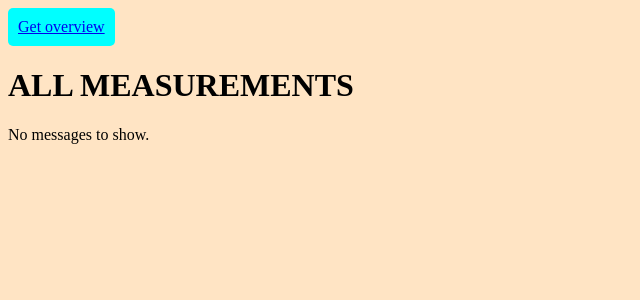
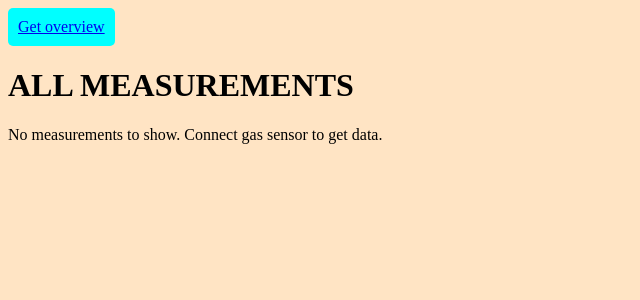
Before and after one commit to Paatcch/sensor-driven-website, a Flask app: page /measurements in a window 1280 px wide. Shown: the top 300 px of the page, without its empty margins (0-640 px from the left). Run offline with Flask 3, Linux system fonts and the light colour scheme; data that the repository does not hold is empty.

Commit message:
test of no data

```diff
--- a/static/js/home.js
+++ b/static/js/home.js
@@ -27,6 +27,10 @@ function getMeasurements(){
         if(request.status === 200){
             const response = JSON.parse(request.responseText)
 
+            if(response.latCO2[0] === '' || null){
+                console.log(`was empty or null: ${response.latCO2[0]}`)
+            }
+            console.log(`was NOT empty or null: ${response.latCO2[0]}`)
             latCO2.textContent = `Latest value: ${response.latCO2[0]}`;
             latCO2_time.textContent = `Time: ${to_local_time(response.latCO2[1])}`;
             latTVOC.textContent = `Latest value: ${to_local_time(response.latTVOC[0])}`;
--- a/templates/measurements.html
+++ b/templates/measurements.html
@@ -22,7 +22,7 @@
   {% endif %}
     {% endfor %}
   {% else %}
-  <p>No messages to show.</p>
+  <p>No measurements to show. Connect gas sensor to get data.</p>
   {% endif %}
 </div>
 {% endblock body %}
```
